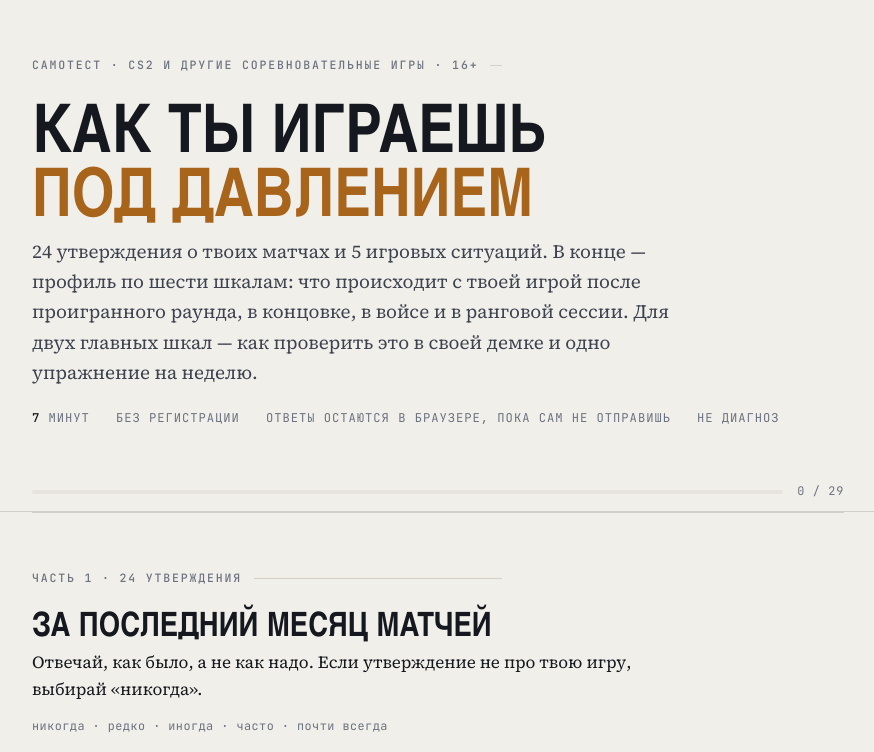
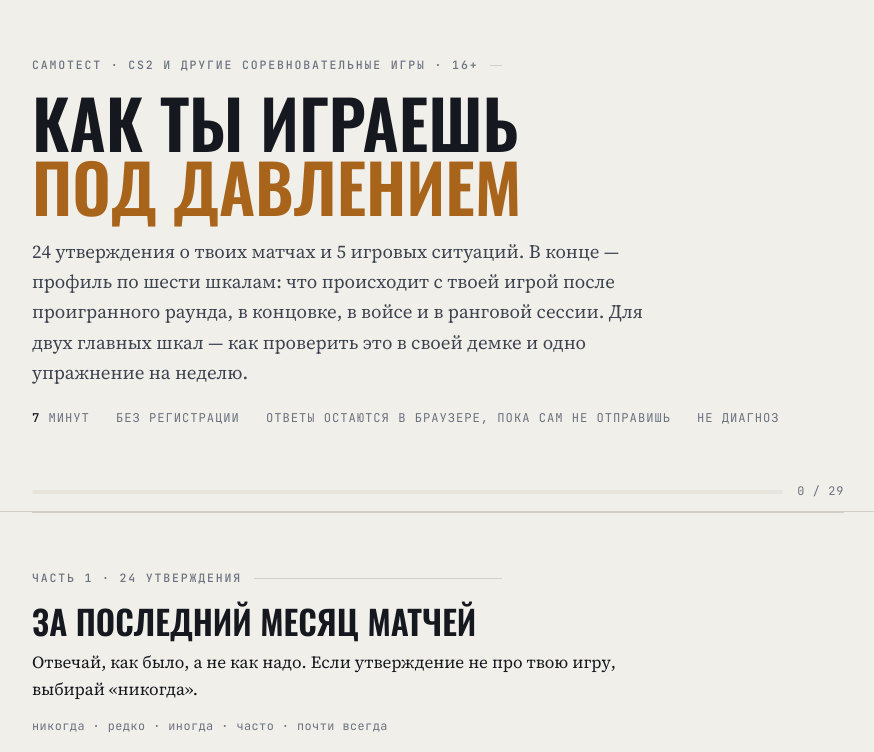
Before and after one commit to LeoDiKadyrov/practice-site, a plain HTML site: page test.html in a window 1280 px wide. Shown: the top 752 px of the page, without its empty margins (202-1076 px from the left). Drawn offline with nearby package versions, Linux system fonts and the light colour scheme.

Commit message:
Self-host fonts: no requests to Google
Co-Authored-By: Claude Opus 5.5 <noreply@anthropic.com>

```diff
--- /dev/null
+++ b/fonts/fonts.css
@@ -0,0 +1,180 @@
+/* cyrillic */
+@font-face {
+  font-family: 'JetBrains Mono';
+  font-style: normal;
+  font-weight: 400;
+  font-display: swap;
+  src: url(JetBrainsMono-cyrillic-b1b041.woff2) format('woff2');
+  unicode-range: U+0301, U+0400-045F, U+0490-0491, U+04B0-04B1, U+2116;
+}
+/* latin */
+@font-face {
+  font-family: 'JetBrains Mono';
+  font-style: normal;
+  font-weight: 400;
+  font-display: swap;
+  src: url(JetBrainsMono-latin-480c06.woff2) format('woff2');
+  unicode-range: U+0000-00FF, U+0131, U+0152-0153, U+02BB-02BC, U+02C6, U+02DA, U+02DC, U+0304, U+0308, U+0329, U+2000-206F, U+20AC, U+2122, U+2191, U+2193, U+2212, U+2215, U+FEFF, U+FFFD;
+}
+/* cyrillic */
+@font-face {
+  font-family: 'JetBrains Mono';
+  font-style: normal;
+  font-weight: 500;
+  font-display: swap;
+  src: url(JetBrainsMono-cyrillic-b1b041.woff2) format('woff2');
+  unicode-range: U+0301, U+0400-045F, U+0490-0491, U+04B0-04B1, U+2116;
+}
+/* latin */
+@font-face {
+  font-family: 'JetBrains Mono';
+  font-style: normal;
+  font-weight: 500;
+  font-display: swap;
+  src: url(JetBrainsMono-latin-480c06.woff2) format('woff2');
+  unicode-range: U+0000-00FF, U+0131, U+0152-0153, U+02BB-02BC, U+02C6, U+02DA, U+02DC, U+0304, U+0308, U+0329, U+2000-206F, U+20AC, U+2122, U+2191, U+2193, U+2212, U+2215, U+FEFF, U+FFFD;
+}
+/* cyrillic */
+@font-face {
+  font-family: 'JetBrains Mono';
+  font-style: normal;
+  font-weight: 700;
+  font-display: swap;
+  src: url(JetBrainsMono-cyrillic-b1b041.woff2) format('woff2');
+  unicode-range: U+0301, U+0400-045F, U+0490-0491, U+04B0-04B1, U+2116;
+}
+/* latin */
+@font-face {
+  font-family: 'JetBrains Mono';
+  font-style: normal;
+  font-weight: 700;
+  font-display: swap;
+  src: url(JetBrainsMono-latin-480c06.woff2) format('woff2');
+  unicode-range: U+0000-00FF, U+0131, U+0152-0153, U+02BB-02BC, U+02C6, U+02DA, U+02DC, U+0304, U+0308, U+0329, U+2000-206F, U+20AC, U+2122, U+2191, U+2193, U+2212, U+2215, U+FEFF, U+FFFD;
+}
+/* cyrillic */
+@font-face {
+  font-family: 'Oswald';
+  font-style: normal;
+  font-weight: 400;
+  font-display: swap;
+  src: url(Oswald-cyrillic-db2216.woff2) format('woff2');
+  unicode-range: U+0301, U+0400-045F, U+0490-0491, U+04B0-04B1, U+2116;
+}
+/* latin */
+@font-face {
+  font-family: 'Oswald';
+  font-style: normal;
+  font-weight: 400;
+  font-display: swap;
+  src: url(Oswald-latin-ed56cb.woff2) format('woff2');
+  unicode-range: U+0000-00FF, U+0131, U+0152-0153, U+02BB-02BC, U+02C6, U+02DA, U+02DC, U+0304, U+0308, U+0329, U+2000-206F, U+20AC, U+2122, U+2191, U+2193, U+2212, U+2215, U+FEFF, U+FFFD;
+}
+/* cyrillic */
+@font-face {
+  font-family: 'Oswald';
+  font-style: normal;
+  font-weight: 500;
+  font-display: swap;
+  src: url(Oswald-cyrillic-db2216.woff2) format('woff2');
+  unicode-range: U+0301, U+0400-045F, U+0490-0491, U+04B0-04B1, U+2116;
+}
+/* latin */
+@font-face {
+  font-family: 'Oswald';
+  font-style: normal;
+  font-weight: 500;
+  font-display: swap;
+  src: url(Oswald-latin-ed56cb.woff2) format('woff2');
+  unicode-range: U+0000-00FF, U+0131, U+0152-0153, U+02BB-02BC, U+02C6, U+02DA, U+02DC, U+0304, U+0308, U+0329, U+2000-206F, U+20AC, U+2122, U+2191, U+2193, U+2212, U+2215, U+FEFF, U+FFFD;
+}
+/* cyrillic */
+@font-face {
+  font-family: 'Oswald';
+  font-style: normal;
+  font-weight: 600;
+  font-display: swap;
+  src: url(Oswald-cyrillic-db2216.woff2) format('woff2');
+  unicode-range: U+0301, U+0400-045F, U+0490-0491, U+04B0-04B1, U+2116;
+}
+/* latin */
+@font-face {
+  font-family: 'Oswald';
+  font-style: normal;
+  font-weight: 600;
+  font-display: swap;
+  src: url(Oswald-latin-ed56cb.woff2) format('woff2');
+  unicode-range: U+0000-00FF, U+0131, U+0152-0153, U+02BB-02BC, U+02C6, U+02DA, U+02DC, U+0304, U+0308, U+0329, U+2000-206F, U+20AC, U+2122, U+2191, U+2193, U+2212, U+2215, U+FEFF, U+FFFD;
+}
+/* cyrillic */
+@font-face {
+  font-family: 'Oswald';
+  font-style: normal;
+  font-weight: 700;
+  font-display: swap;
+  src: url(Oswald-cyrillic-db2216.woff2) format('woff2');
+  unicode-range: U+0301, U+0400-045F, U+0490-0491, U+04B0-04B1, U+2116;
+}
+/* latin */
+@font-face {
+  font-family: 'Oswald';
+  font-style: normal;
+  font-weight: 700;
+  font-display: swap;
+  src: url(Oswald-latin-ed56cb.woff2) format('woff2');
+  unicode-range: U+0000-00FF, U+0131, U+0152-0153, U+02BB-02BC, U+02C6, U+02DA, U+02DC, U+0304, U+0308, U+0329, U+2000-206F, U+20AC, U+2122, U+2191, U+2193, U+2212, U+2215, U+FEFF, U+FFFD;
+}
+/* cyrillic */
+@font-face {
+  font-family: 'Source Serif 4';
+  font-style: italic;
+  font-weight: 400;
+  font-display: swap;
+  src: url(SourceSerif4-cyrillic-65d86a.woff2) format('woff2');
+  unicode-range: U+0301, U+0400-045F, U+0490-0491, U+04B0-04B1, U+2116;
+}
+/* latin */
+@font-face {
+  font-family: 'Source Serif 4';
+  font-style: italic;
+  font-weight: 400;
+  font-display: swap;
+  src: url(SourceSerif4-latin-760608.woff2) format('woff2');
+  unicode-range: U+0000-00FF, U+0131, U+0152-0153, U+02BB-02BC, U+02C6, U+02DA, U+02DC, U+0304, U+0308, U+0329, U+2000-206F, U+20AC, U+2122, U+2191, U+2193, U+2212, U+2215, U+FEFF, U+FFFD;
+}
+/* cyrillic */
+@font-face {
+  font-family: 'Source Serif 4';
+  font-style: normal;
+  font-weight: 400;
+  font-display: swap;
+  src: url(SourceSerif4-cyrillic-4948e9.woff2) format('woff2');
+  unicode-range: U+0301, U+0400-045F, U+0490-0491, U+04B0-04B1, U+2116;
+}
+/* latin */
+@font-face {
+  font-family: 'Source Serif 4';
+  font-style: normal;
+  font-weight: 400;
+  font-display: swap;
+  src: url(SourceSerif4-latin-3084ac.woff2) format('woff2');
+  unicode-range: U+0000-00FF, U+0131, U+0152-0153, U+02BB-02BC, U+02C6, U+02DA, U+02DC, U+0304, U+0308, U+0329, U+2000-206F, U+20AC, U+2122, U+2191, U+2193, U+2212, U+2215, U+FEFF, U+FFFD;
+}
+/* cyrillic */
+@font-face {
+  font-family: 'Source Serif 4';
+  font-style: normal;
+  font-weight: 600;
+  font-display: swap;
+  src: url(SourceSerif4-cyrillic-4948e9.woff2) format('woff2');
+  unicode-range: U+0301, U+0400-045F, U+0490-0491, U+04B0-04B1, U+2116;
+}
+/* latin */
+@font-face {
+  font-family: 'Source Serif 4';
+  font-style: normal;
+  font-weight: 600;
+  font-display: swap;
+  src: url(SourceSerif4-latin-3084ac.woff2) format('woff2');
+  unicode-range: U+0000-00FF, U+0131, U+0152-0153, U+02BB-02BC, U+02C6, U+02DA, U+02DC, U+0304, U+0308, U+0329, U+2000-206F, U+20AC, U+2122, U+2191, U+2193, U+2212, U+2215, U+FEFF, U+FFFD;
+}
--- a/test.html
+++ b/test.html
@@ -5,9 +5,7 @@
 <title>Игра под давлением</title>
 <script defer src="https://cloud.umami.is/script.js" data-website-id="4a4b9acd-3a90-4570-80c1-6168527479ba" data-domains="leodikadyrov.github.io"></script>
 <!-- Тест-вход v0, 07.10.2026. Источник: 01-praktika/instrumenty/test-vhod-v0.md. Стиль — от trener.html. Ответы считаются в браузере и никуда не отправляются. -->
-<link rel="preconnect" href="https://fonts.googleapis.com">
-<link rel="preconnect" href="https://fonts.gstatic.com" crossorigin>
-<link rel="stylesheet" href="https://fonts.googleapis.com/css2?family=Oswald:wght@400;500;600;700&family=Source+Serif+4:ital,opsz,wght@0,8..60,400;0,8..60,600;1,8..60,400&family=JetBrains+Mono:wght@400;500;700&display=swap&subset=cyrillic,latin">
+<link rel="stylesheet" href="fonts/fonts.css">
 
 <style>
 /* layout: one reading column, questionnaire rows like a scoresheet, result as a scoreboard of six bars */
```
Also changed, not shown: trener.html (+1 -3 lines), fonts/JetBrainsMono-cyrillic-b1b041.woff2 (added), fonts/JetBrainsMono-latin-480c06.woff2 (added), fonts/Oswald-cyrillic-db2216.woff2 (added), fonts/Oswald-latin-ed56cb.woff2 (added), fonts/SourceSerif4-cyrillic-4948e9.woff2 (added), fonts/SourceSerif4-cyrillic-65d86a.woff2 (added), fonts/SourceSerif4-latin-3084ac.woff2 (added), fonts/SourceSerif4-latin-760608.woff2 (added).
